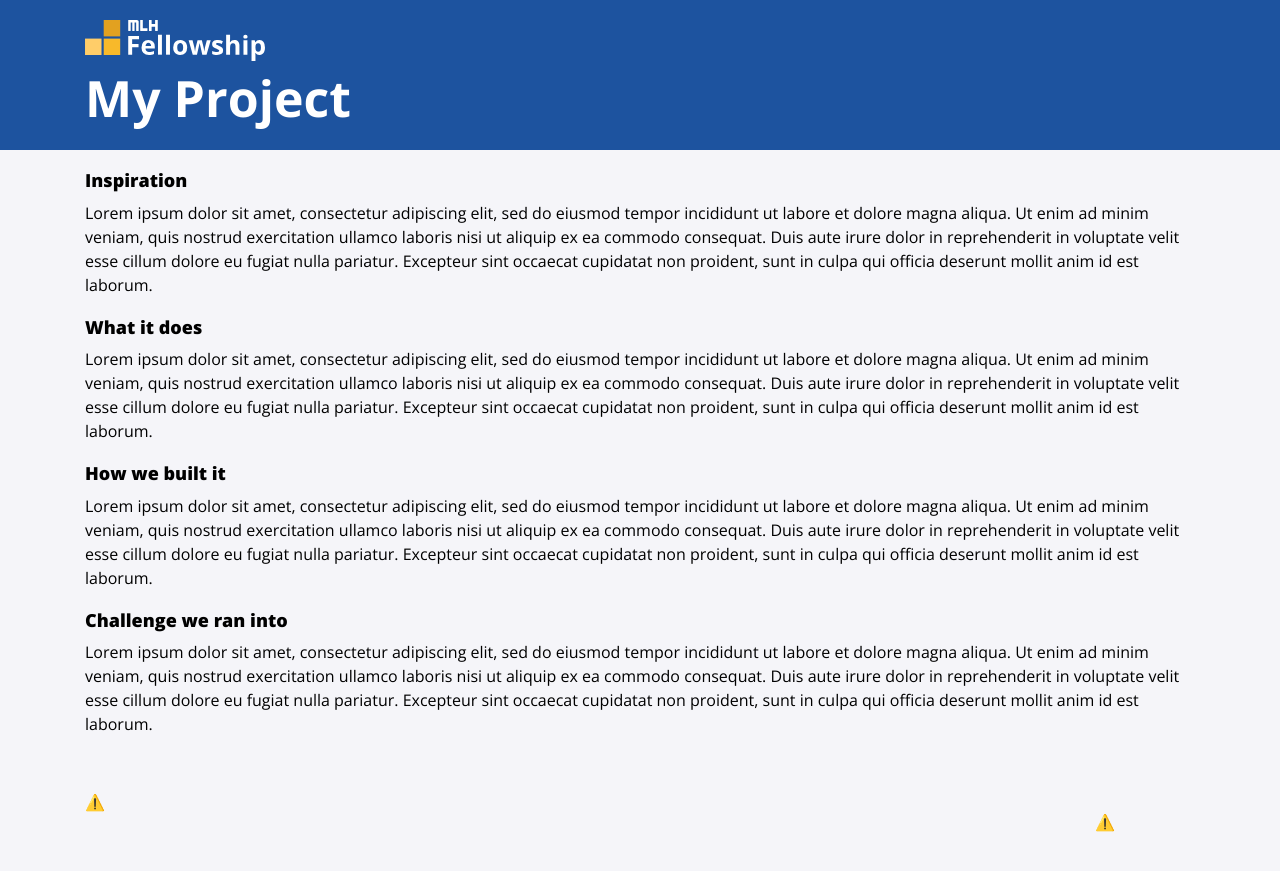
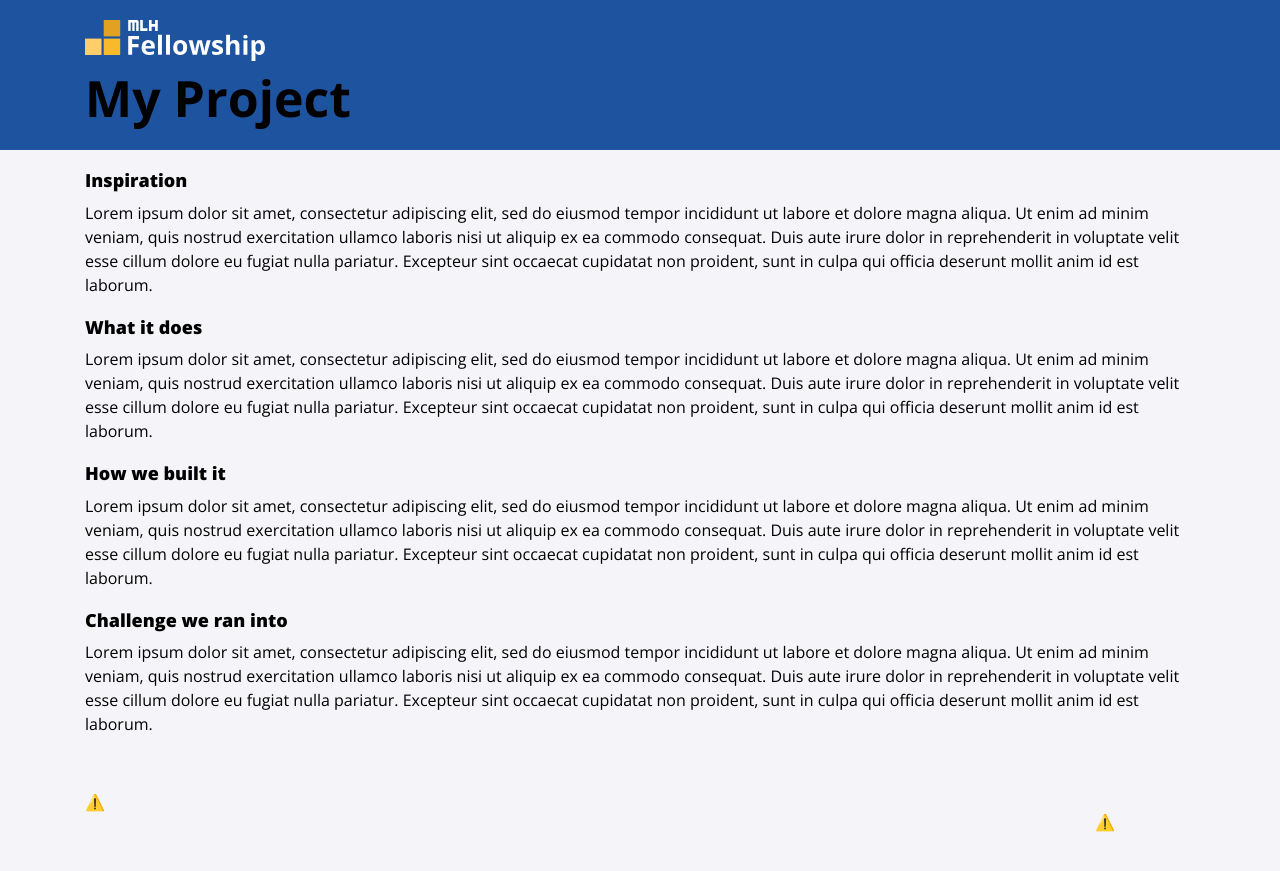
Before and after one commit to MLH-Fellowship/pod-3.1.1-portfolio, a Jekyll site: the page built from projects/project.md, in a window 1280 px wide. Shown: the top 871 px of the page. Built offline with Jekyll 4.4.1, drawn with Linux system fonts in a browser that asks for light colours; nearby versions of some CDN libraries.

Commit message:
fix: removed custom made .scss files

```diff
--- a/assets/css/main.scss
+++ b/assets/css/main.scss
@@ -1,5 +1,4 @@
 ---
 ---
 
-// @import 'darkTheme/dark_all';
-@import 'lightTheme/all';
+@import 'all';
```
